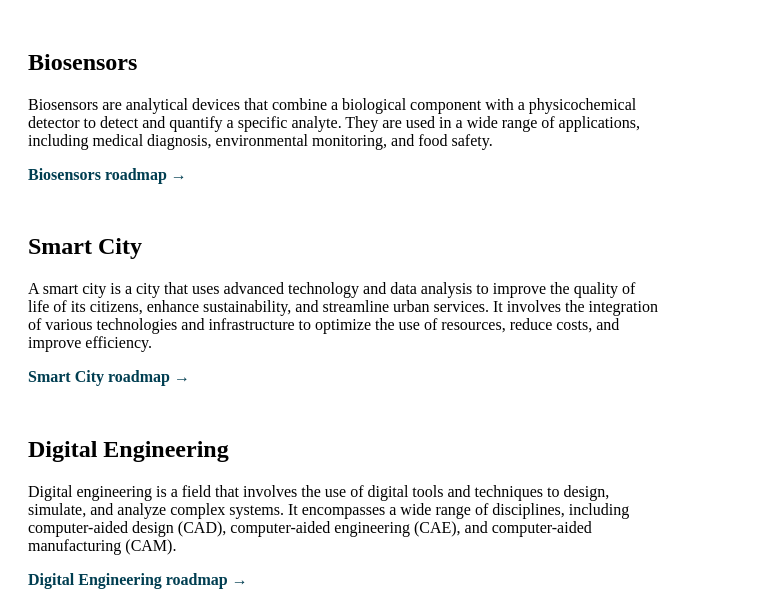
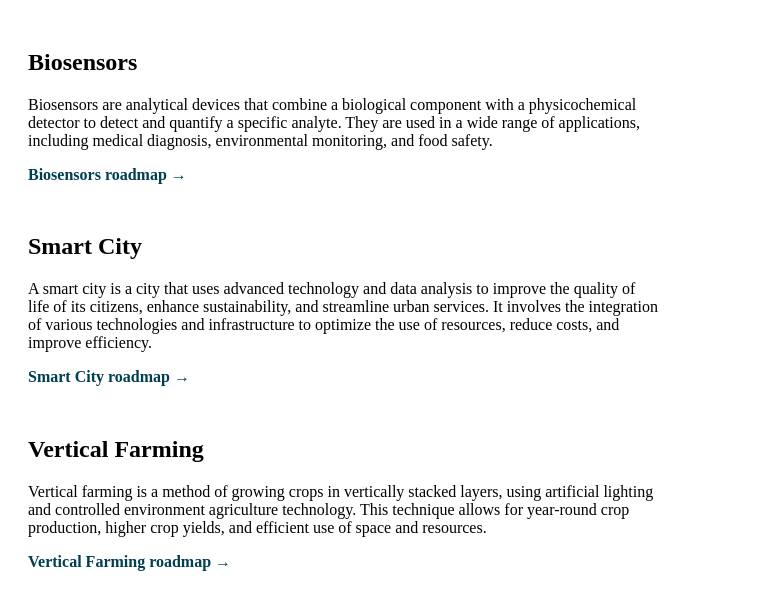
Before and after one commit to mergeflow/technology-roadmaps, a plain HTML site: page index.html in a window 1280 px wide. Shown: the part 181-787 px from the top of the page, without its empty margins (0-767 px from the left). Drawn offline with Linux system fonts and the light colour scheme.

Commit message:
Update index.html

```diff
--- a/index.html
+++ b/index.html
@@ -50,6 +50,10 @@
 		<p>A smart city is a city that uses advanced technology and data analysis to improve the quality of life of its citizens, enhance sustainability, and streamline urban services. It involves the integration of various technologies and infrastructure to optimize the use of resources, reduce costs, and improve efficiency.</p>
 		<p><a href="./technology-roadmap-smart-city.html" target="_blank">Smart City roadmap &rarr;</a></p>
 
+		<h2>Vertical Farming</h2>
+		<p>Vertical farming is a method of growing crops in vertically stacked layers, using artificial lighting and controlled environment agriculture technology. This technique allows for year-round crop production, higher crop yields, and efficient use of space and resources.</p>
+		<p><a href="./technology-roadmap-vertical-farming.html" target="_blank">Vertical Farming roadmap &rarr;</a></p>
+
 		<h2>Digital Engineering</h2>
 		<p>Digital engineering is a field that involves the use of digital tools and techniques to design, simulate, and analyze complex systems. It encompasses a wide range of disciplines, including computer-aided design (CAD), computer-aided engineering (CAE), and computer-aided manufacturing (CAM).</p>
 		<p><a href="./technology-roadmap-digital-engineering.html" target="_blank">Digital Engineering roadmap &rarr;</a></p>
```
